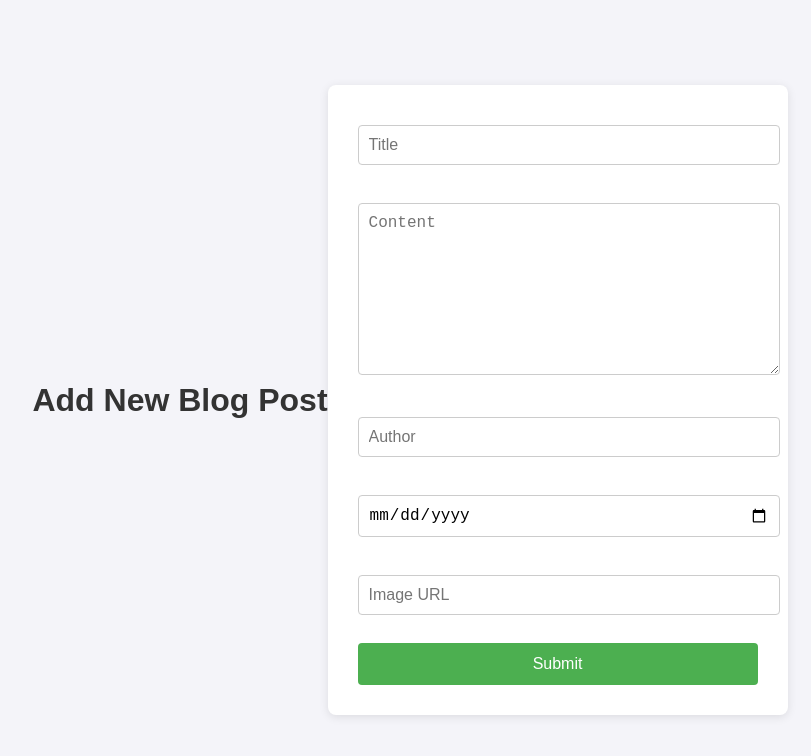
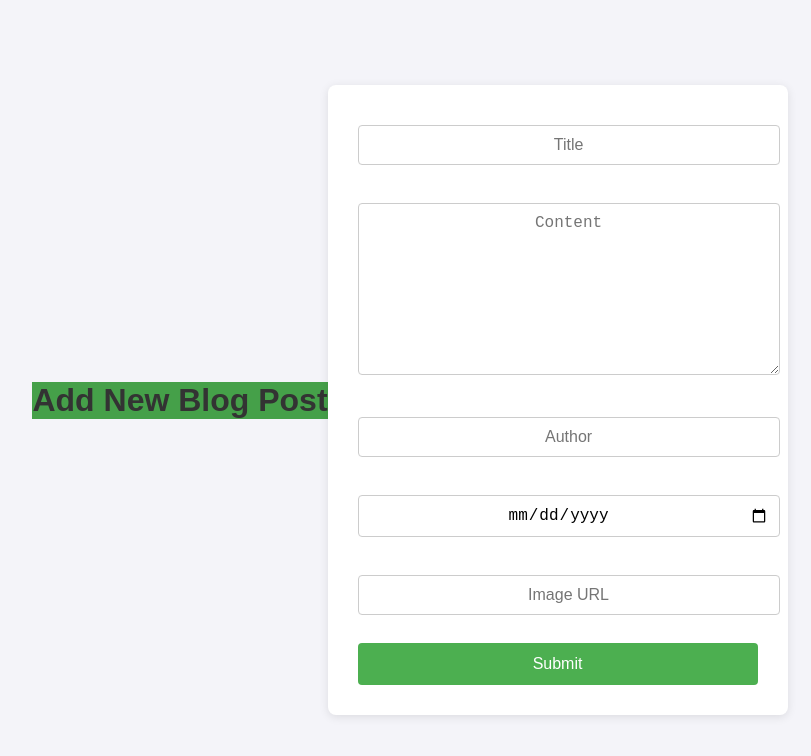
Before and after one commit to HagerRabea/testBlog, a plain HTML site: page admin.html in a window 1280 px wide. Shown: the whole page, without its empty margins (230-1041 px from the left). Drawn offline with Linux system fonts and the light colour scheme.

Commit message:
update agin

```diff
--- a/style.css
+++ b/style.css
@@ -8,11 +8,15 @@ body {
     align-items: center;
     height: 100vh;
   }
+  *{
+text-align: center;
+  }
 
   h1 {
     text-align: center;
     color: #333;
     margin-bottom: 20px;
+    background-color: #45a049;
   }
 
   form {
```
